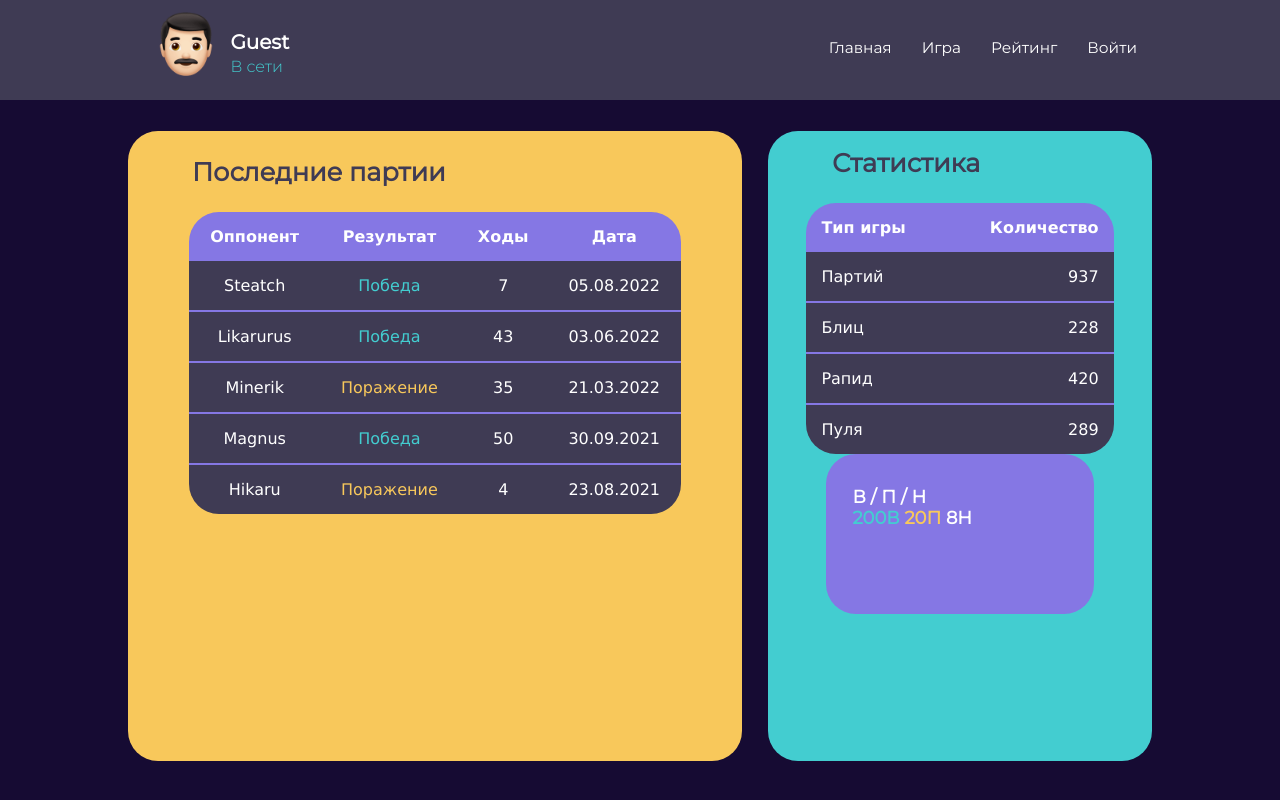
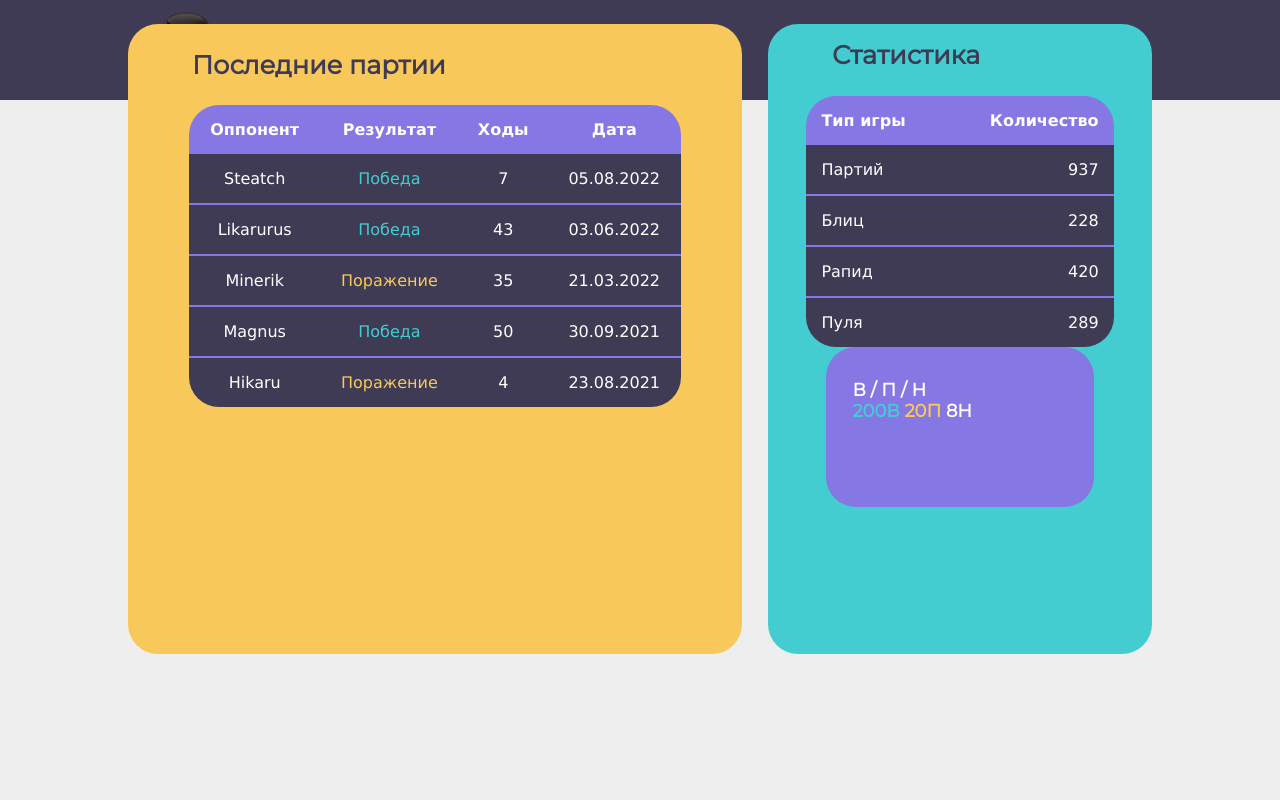
Before and after one commit to shk3t/ubershakmaty, a React (Create React App) app in the folder client/: page /statistic in a window 1280 px wide. Shown: the top 800 px of the page. Built offline with nearby package versions, Linux system fonts and the light colour scheme.

Commit message:
Update StatisticsPage.jsx

```diff
--- a/client/src/components/pages/StatisticsPage.jsx
+++ b/client/src/components/pages/StatisticsPage.jsx
@@ -3,7 +3,7 @@ import classes from "../../styles/pages/StatisticsPage.module.css"
 
 export default function StatisticsPage() {
     return (
-        <div className={classes.menu}>
+        <div className={classes.menuStat}>
             <div className={classes.previousGamesInfo}>
                 <h2 className={classes.statisticMsg}>Последние партии</h2>
                 <table className={classes.previousGamesTable}>
```
